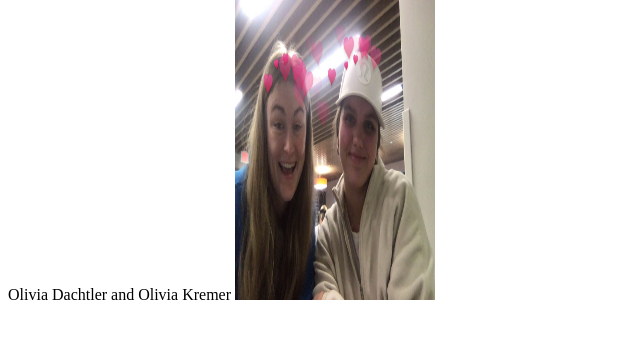
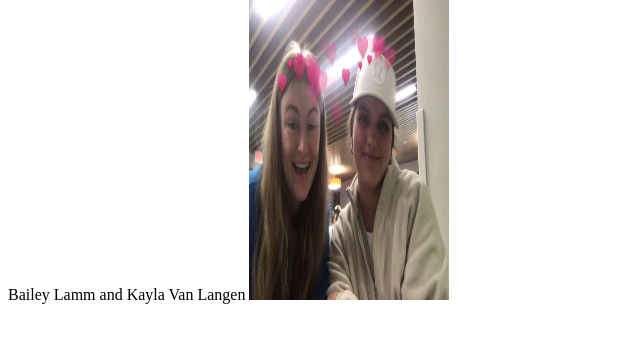
Before and after one commit to baileylamm/BAIS3300-PairProgram, a Flask app: page /about in a window 1280 px wide. Shown: the part 26-369 px from the top of the page, without its empty margins (0-640 px from the left). Run offline with Flask 3, Linux system fonts and the light colour scheme.

Commit message:
Picture name updates

```diff
--- a/templates/about.html
+++ b/templates/about.html
@@ -10,8 +10,8 @@
     <title>Team Page</title>
 </head>
 <body>
-Olivia Dachtler and Olivia Kremer
-    <img src="/team.jpg" alt="Picture of the team" width="200" height="300">
+Bailey Lamm and Kayla Van Langen
+    <img src="/team.jpg" alt="Picture of Bailey and Kayla" width="200" height="300">
 </body>
 </html>
 {% endblock %}
```
